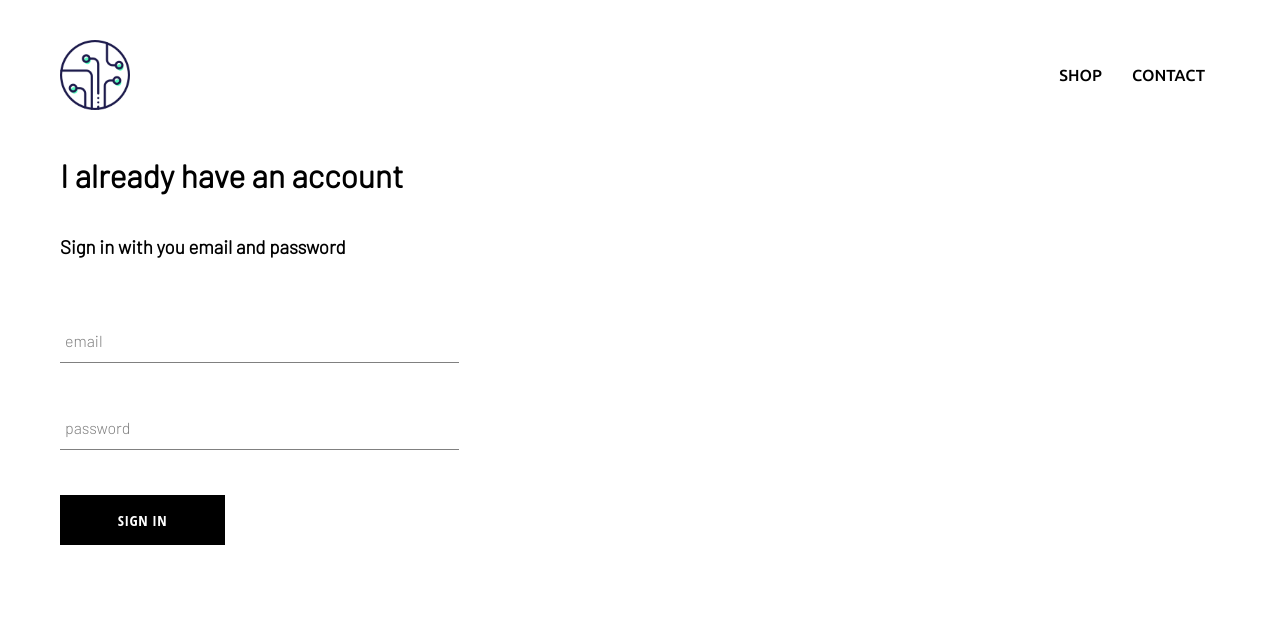
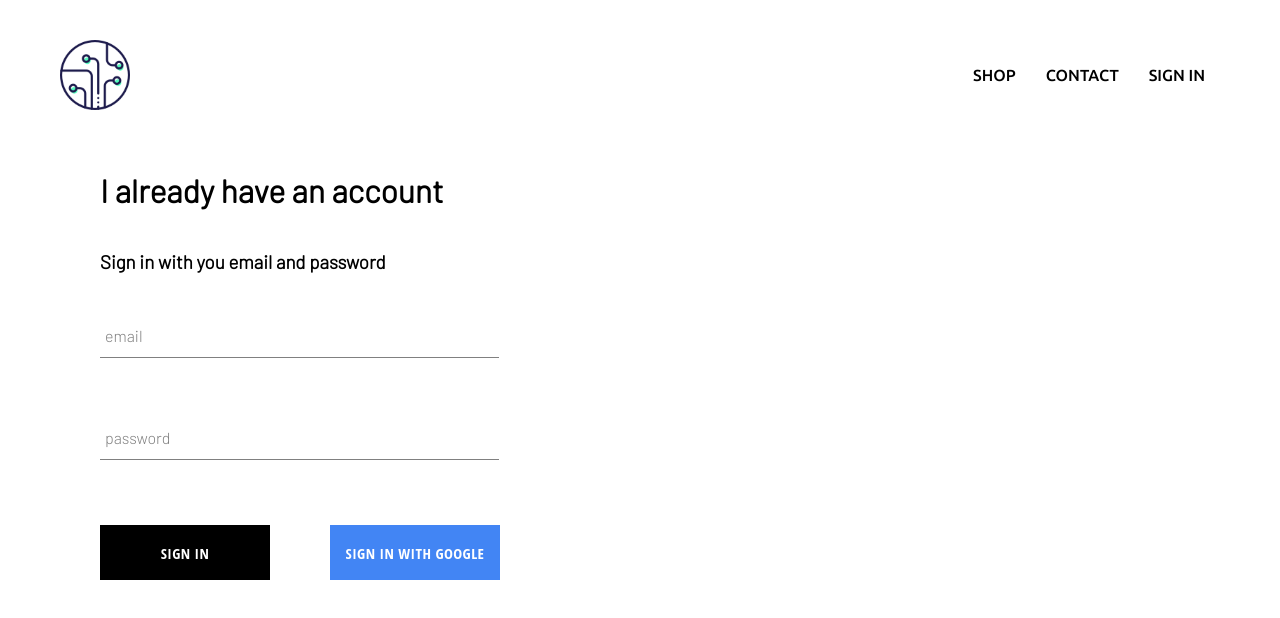
Before and after one commit to hanschen666/Brilliant-Boutique-Shopping, a React (Create React App) app: page /signin in a window 1280 px wide. Shown: the top 618 px of the page. Built offline with nearby package versions, Linux system fonts and the light colour scheme; no server answers.

Commit message:
integrated firebase into app, created sign in page with sign in component

```diff
--- a/package.json
+++ b/package.json
@@ -1,11 +1,14 @@
 {
-  "name": "crwn-clothing",
+  "name": "gold-clothing",
   "version": "0.1.0",
   "private": true,
   "dependencies": {
     "@testing-library/jest-dom": "^5.16.1",
     "@testing-library/react": "^11.2.7",
     "@testing-library/user-event": "^12.8.3",
+    "chokidar": "^3.5.2",
+    "core-js": "^3.20.2",
+    "firebase": "^9.6.2",
     "node-sass": "^7.0.1",
     "react": "^17.0.2",
     "react-dom": "^17.0.2",
--- a/src/App.css
+++ b/src/App.css
@@ -3,7 +3,7 @@
   font-family: "Barlow", sans-serif;
   padding: 40px 60px;
 }
-a {
+.option {
   text-decoration: none;
   color: black;
   font-family: "Ubuntu", sans-serif;
--- a/src/App.js
+++ b/src/App.js
@@ -5,11 +5,32 @@
 import ShopPage from "./pages/shop/shop.component.jsx";
 import Header from "./components/header/header.component";
 import SignInAndSignUp from "./pages/sigin-in-and-sign-up/sign-in-and-sign-up.component";
+import { auth } from "./firebase/firebase.utils";
 
-function App() {
+class App extends React.Component {
+  constructor(props) {
+    super(props);
+    this.state = {
+      currentUser: null,
+    };
+  }
+  unsubscribeFromAuth = null;
+
+  componentDidMount() {
+    this.unsubscribeFromAuth = auth.onAuthStateChanged((user) => {
+      this.setState({ currentUser: user });
+      console.log(user);
+    });
+  }
+
+  componentWillUnmount() {
+    this.unsubscribeFromAuth();
+  }
+
+  render() {
     return (
       <div>
-      <Header></Header>
+        <Header currentUser={this.state.currentUser}></Header>
         <Switch>
           <Route exact path="/" component={HomePage}></Route>
           <Route path="/shop" component={ShopPage}></Route>
@@ -18,4 +39,5 @@
       </div>
     );
   }
+}
 export default App;
--- a/src/components/custom-button/custom-button.component.jsx
+++ b/src/components/custom-button/custom-button.component.jsx
@@ -1,12 +1,14 @@
-import React from "react";
-import "./custom-button.styles.scss";
+import React from 'react';
 
-const CustomButton = ({ children, ...otherProps }) => {
-  return (
-    <button className="custom-button" {...otherProps}>
-      {children}
-    </button>
-  );
-};
+import './custom-button.styles.scss';
+
+const CustomButton = ({ children, isGoogleSignIn, ...otherProps }) => (
+  <button
+    className={`${isGoogleSignIn ? 'google-sign-in' : ''} custom-button`}
+    {...otherProps}
+  >
+    {children}
+  </button>
+);
 
 export default CustomButton;
--- a/src/components/custom-button/custom-button.styles.scss
+++ b/src/components/custom-button/custom-button.styles.scss
@@ -1,16 +1,15 @@
 .custom-button {
-  min-width: 165px;
-  width: auto;
-  height: 50px;
-  letter-spacing: 0.5px;
+  min-width: 170px;
+  height: 55px;
+  letter-spacing: 0.4px;
   line-height: 50px;
-  padding: 0 35px 0 35px;
+  padding: 0 15px 0 15px;
   font-size: 15px;
   background-color: black;
   color: white;
   text-transform: uppercase;
   font-family: "Open Sans Condensed";
-  font-weight: lighter;
+  font-weight: bolder;
   border: none;
   cursor: pointer;
 
@@ -19,4 +18,14 @@
     color: black;
     border: 1px solid black;
   }
+
+  &.google-sign-in {
+    background-color: #4285f4;
+    color: white;
+
+    &:hover {
+      background-color: #357ae8;
+      border: none;
+    }
+  }
 }
--- a/src/components/form-input/form-input.styles.scss
+++ b/src/components/form-input/form-input.styles.scss
@@ -8,8 +8,10 @@
 }
 
 .group {
+  width: 384px;
   position: relative;
-  margin: 45px 0;
+
+  padding-bottom: 10px;
 
   .form-input {
     background: none;
@@ -33,7 +35,7 @@
     }
   }
 
-  input[type='password'] {
+  input[type="password"] {
     letter-spacing: 0.3em;
   }
 
--- a/src/components/header/header.component.jsx
+++ b/src/components/header/header.component.jsx
@@ -2,8 +2,9 @@
 import { Link } from "react-router-dom";
 import "./header.styles.scss";
 import logo from "../../assets/Logo.png";
+import { auth } from "../../firebase/firebase.utils";
 
-const Header = () => {
+const Header = ({ currentUser }) => {
   return (
     <div className="header">
       <Link to="/">
@@ -16,6 +17,15 @@
         <Link to="/" className="option">
           CONTACT
         </Link>
+        {currentUser ? (
+          <div className="option" onClick={() => auth.signOut()}>
+            SIGN OUT
+          </div>
+        ) : (
+          <Link className="option" to="/signin">
+            SIGN IN
+          </Link>
+        )}
       </div>
     </div>
   );
--- a/src/components/header/header.styles.scss
+++ b/src/components/header/header.styles.scss
@@ -20,6 +20,7 @@
 
     .option {
       padding: 10px 15px;
+      cursor: pointer;
     }
   }
 }
--- a/src/components/sign-in/sign-in.component.jsx
+++ b/src/components/sign-in/sign-in.component.jsx
@@ -2,6 +2,7 @@
 import "./sign-in.styles.scss";
 import FormInput from "../form-input/form-input.component";
 import CustomButton from "../custom-button/custom-button.component";
+import { signInWithGoogle } from "../../firebase/firebase.utils";
 
 class SignIn extends React.Component {
   constructor(props) {
@@ -42,7 +43,13 @@
             label="password"
             required
           ></FormInput>
-          <CustomButton type="submit">Sign In</CustomButton>
+
+          <div className="buttons">
+            <CustomButton type="submit">Sign In</CustomButton>
+            <CustomButton onClick={signInWithGoogle} isGoogleSignIn>
+              Sign in with Google
+            </CustomButton>
+          </div>
         </form>
       </div>
     );
--- a/src/components/sign-in/sign-in.styles.scss
+++ b/src/components/sign-in/sign-in.styles.scss
@@ -1,5 +1,12 @@
 .sign-in {
-  width: 30vw;
+  width: 400px;
+  margin: 40px;
   display: flex;
   flex-direction: column;
+
+  .buttons {
+    padding-top: 30px;
+    display: flex;
+    justify-content: space-between;
+  }
 }
--- /dev/null
+++ b/src/firebase/firebase.utils.js
@@ -0,0 +1,27 @@
+import firebase from "firebase/compat/app";
+import "firebase/compat/firestore";
+import "firebase/compat/auth";
+const config = {
+  apiKey: "AIzaSyCy3EKB8wAhEzH0_rZM18J73Kfzptqcmf0",
+  authDomain: "gold-db.firebaseapp.com",
+  projectId: "gold-db",
+  storageBucket: "gold-db.appspot.com",
+  messagingSenderId: "605576067205",
+  appId: "1:605576067205:web:3558bea03ca3af9901d1ec",
+  measurementId: "G-P2PDYBR516",
+};
+firebase.initializeApp(config);
+
+export const auth = firebase.auth();
+
+export const firestore = firebase.firestore();
+
+const provider = new firebase.auth.GoogleAuthProvider();
+
+provider.setCustomParameters({ prompt: "select_account" });
+
+export const signInWithGoogle = () => {
+  return auth.signInWithPopup(provider);
+};
+
+export default firebase;
--- a/src/pages/sigin-in-and-sign-up/sign-in-and-sign-up.component.jsx
+++ b/src/pages/sigin-in-and-sign-up/sign-in-and-sign-up.component.jsx
@@ -2,7 +2,7 @@
 import "./sign-in-and-sign-up.styles.scss";
 import SignIn from "../../components/sign-in/sign-in.component";
 
-const SignInAndSignUp = () => {
+const SignInAndSignUpPage = () => {
   return (
     <div className="sign-in-and-sign-up">
       <SignIn></SignIn>
@@ -10,4 +10,4 @@
   );
 };
 
-export default SignInAndSignUp;
+export default SignInAndSignUpPage;
```
Also changed, not shown: 1 other file (tests, documents, lock files or other folders). Lines whose indentation alone changed are shown as unchanged.
